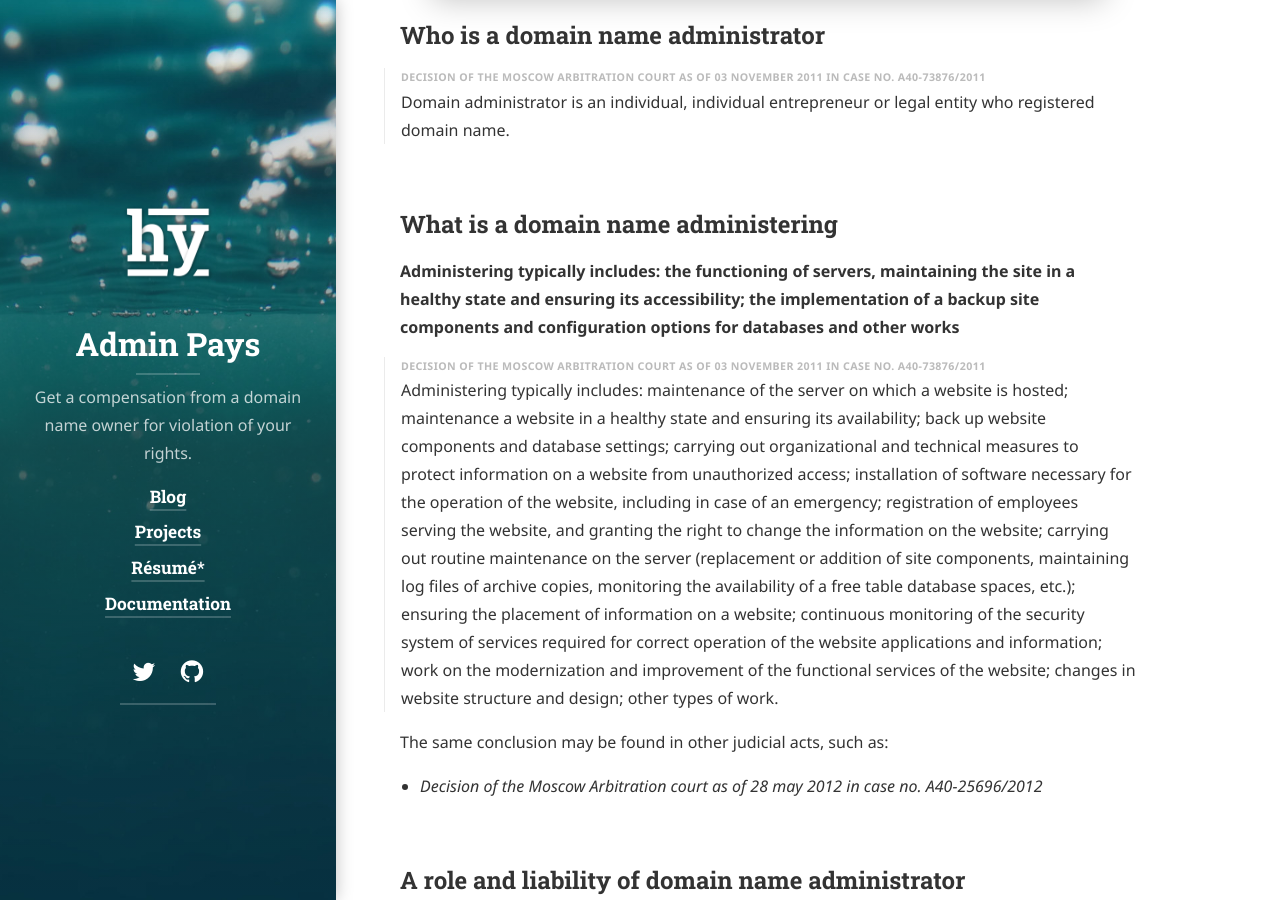
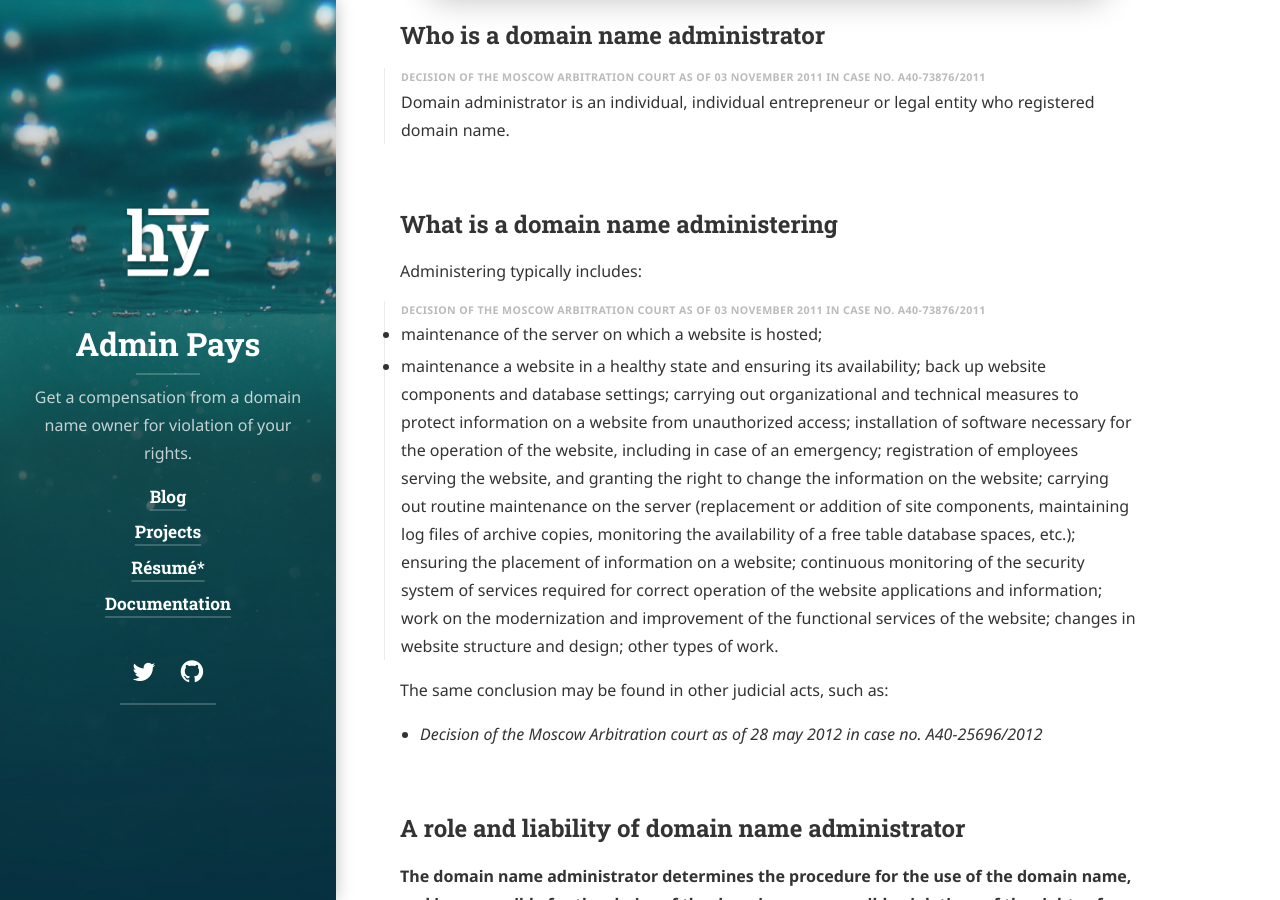
Before and after one commit to xCounsel/adminpays, a Jekyll site: the page built from docs/advanced.md, in a window 1280 px wide and 900 px high, scrolled down 421 px. Built offline with Jekyll 4.4.1, drawn with Linux system fonts in a browser that asks for light colours; cached includes are drawn as plain includes; nearby versions of some CDN libraries; some web fonts are replaced; library files that are not in the unit come from our copies.

Commit message:
Update advanced.md

```diff
--- a/docs/advanced.md
+++ b/docs/advanced.md
@@ -19,9 +19,9 @@
 
 ## What is a domain name administering
 
-**Administering typically includes: the functioning of servers, maintaining the site in a healthy state and ensuring its accessibility; the implementation of a backup site components and configuration options for databases and other works**
-
-Administering typically includes: maintenance of the server on which a website is hosted; maintenance a website in a healthy state and ensuring its availability; back up website components and database settings; carrying out organizational and technical measures to protect information on a website from unauthorized access; installation of software necessary for the operation of the website, including in case of an emergency; registration of employees serving the website, and granting the right to change the information on the website; carrying out routine maintenance on the server (replacement or addition of site components, maintaining log files of archive copies, monitoring the availability of a free table database spaces, etc.); ensuring the placement of information on a website; continuous monitoring of the security system of services required for correct operation of the website applications and information; work on the modernization and improvement of the functional services of the website; changes in website structure and design; other types of work.
+Administering typically includes:
+* maintenance of the server on which a website is hosted;
+* maintenance a website in a healthy state and ensuring its availability; back up website components and database settings; carrying out organizational and technical measures to protect information on a website from unauthorized access; installation of software necessary for the operation of the website, including in case of an emergency; registration of employees serving the website, and granting the right to change the information on the website; carrying out routine maintenance on the server (replacement or addition of site components, maintaining log files of archive copies, monitoring the availability of a free table database spaces, etc.); ensuring the placement of information on a website; continuous monitoring of the security system of services required for correct operation of the website applications and information; work on the modernization and improvement of the functional services of the website; changes in website structure and design; other types of work.
 {:.note title="Decision of the Moscow Arbitration court as of 03 November 2011 in case no. A40-73876/2011"}
 
 The same conclusion may be found in other judicial acts, such as:
```
